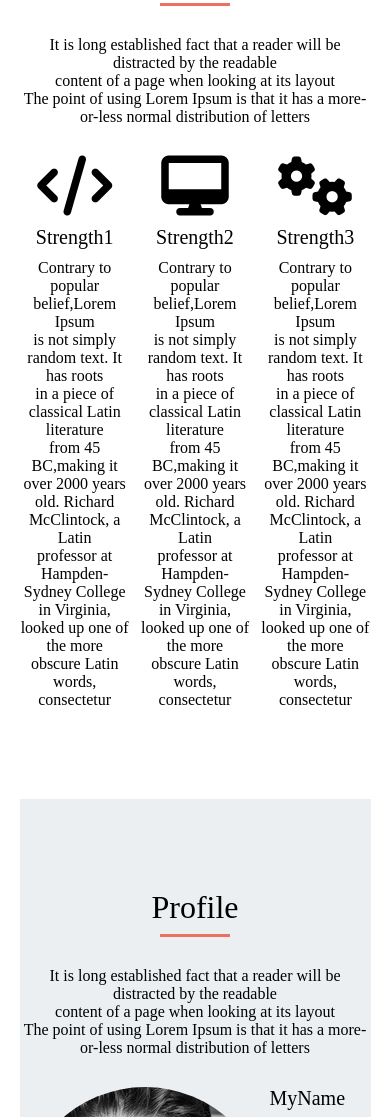
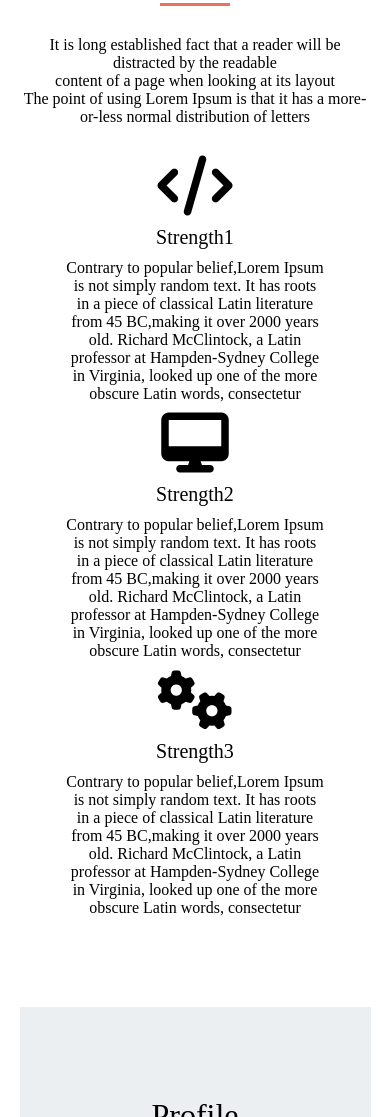
Before and after one commit to shouichi161/mysite, a plain HTML site: page index.html in a window 390 px wide. Shown: the part 1980-3097 px from the top of the page. Drawn offline with Linux system fonts and the light colour scheme.

Commit message:
[add]featureのレスポンシブ

```diff
--- a/index.css
+++ b/index.css
@@ -412,6 +412,23 @@ footer{
     display: none;
   }
 
+  .feature{
+    width: 90%;
+  }
+
+  .strength-content{
+    display: block;
+  }
+
+  .strength{
+    width: 90%;
+    margin: 0 auto;
+  }
+
+  .strength:nth-child(2){
+    margin: 10px auto;
+  }
+
   .profile-contents{
     width: 90%;
   }
```
